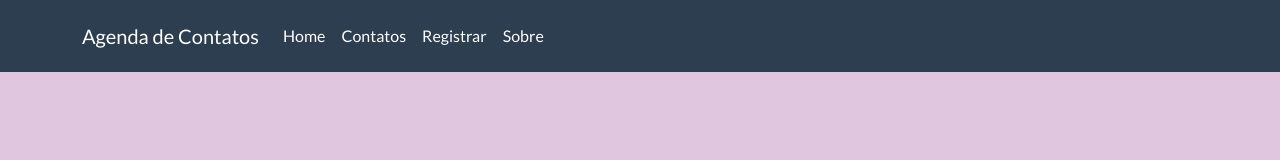
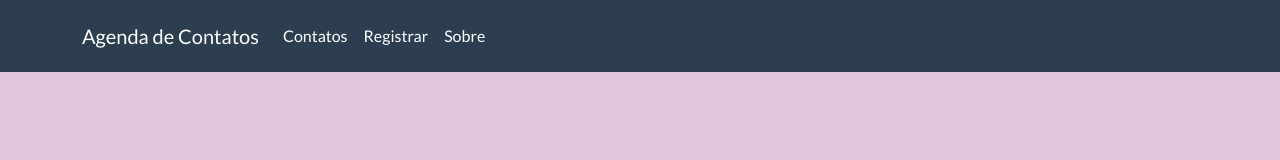
Before and after one commit to samuelcdias/agenda-react, a React (Create React App) app: page / in a window 1280 px wide. Shown: the top 160 px of the page. Built offline with nearby package versions, Linux system fonts and the light colour scheme.

Commit message:
fix route

```diff
--- a/src/Components/navbar.js
+++ b/src/Components/navbar.js
@@ -21,7 +21,6 @@ function Navbar() {
         </button>
         <div className="collapse navbar-collapse" id="navbarResponsive">
           <ul className="navbar-nav">
-            <NavBarItem href="#/Home" label="Home" />
             <NavBarItem href="#/contacts" label="Contatos" />
             <NavBarItem href="#/contacts/register" label="Registrar" />
             <NavBarItem href="#/about" label="Sobre" />
--- a/src/main/routes.js
+++ b/src/main/routes.js
@@ -15,7 +15,7 @@ function Routes() {
           <Route exact path="/contacts" component={Contacts} />
           <Route path="/contacts/register" component={RegisterContacts} />
           <Route path="/about" component={About} />
-          <Route path="/Home" component={Home} />
+          <Route path="/home" component={Home} />
         </Provider>
       </Switch>
     </HashRouter>
```
